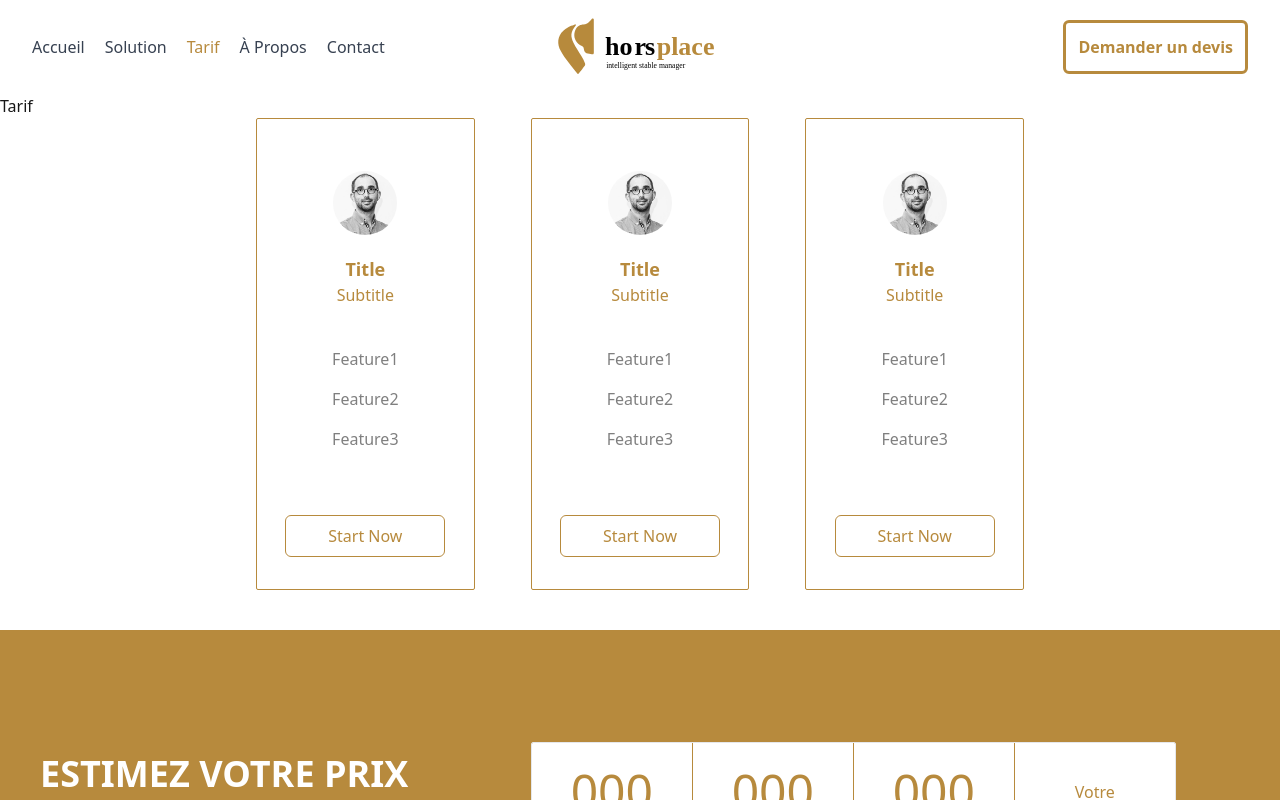
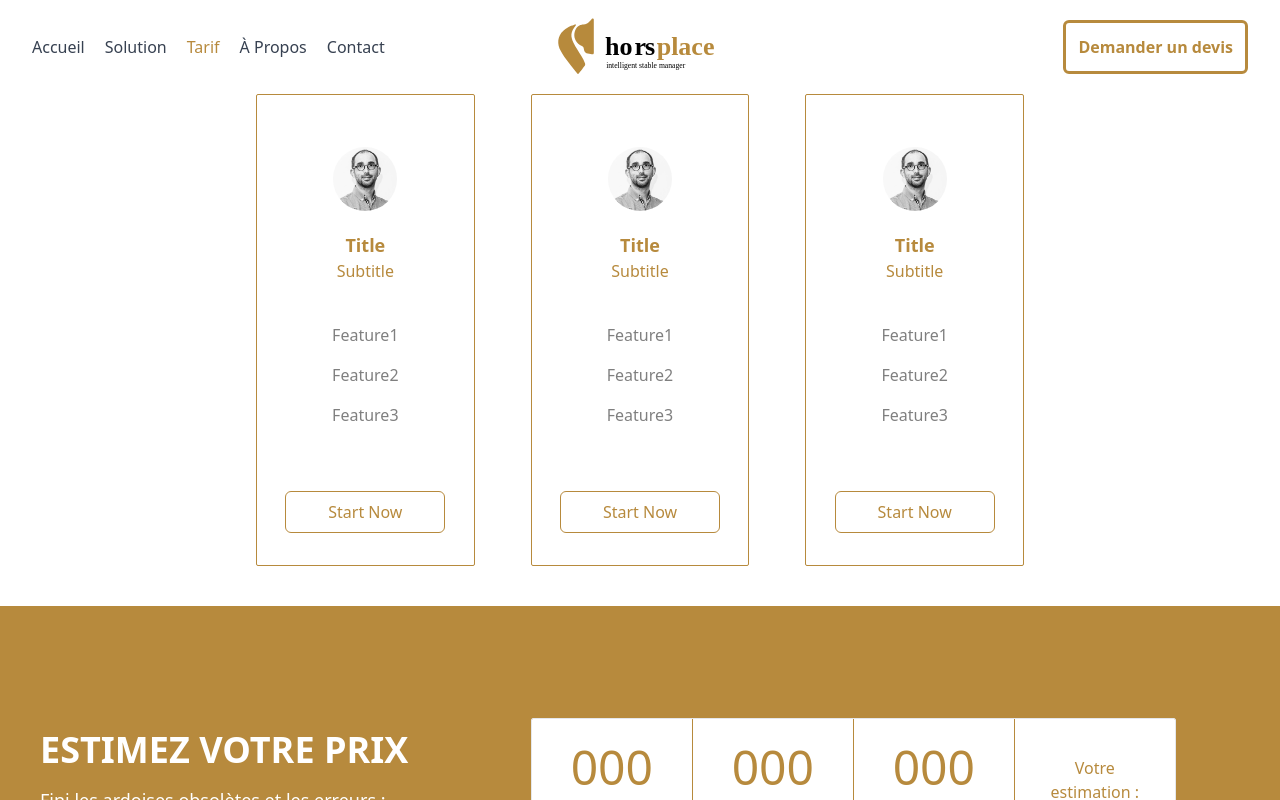
Before and after one commit to Nyttho/horseplace, a Next.js app: page /tarif in a window 1280 px wide. Shown: the top 800 px of the page. Built offline with nearby package versions, Linux system fonts and the light colour scheme.

Commit message:
normalisation

```diff
--- a/app/components/NumberBox.jsx
+++ b/app/components/NumberBox.jsx
@@ -19,7 +19,7 @@ export default function NumberBox({ amount, itemType, range, setItemType }) {
 
   const handleInputChange = (e) => {
     let value = parseInt(e.target.innerText.replace(/\D/g, ""), 10) || 0;
-    if (value >= 0 && value <= 999) {
+    if (value >= 0 && value <= 100) {
       setItemType(value);
     } else {
       setItemType(0); // Reset si invalide
--- a/app/tarif/page.jsx
+++ b/app/tarif/page.jsx
@@ -38,7 +38,6 @@ export default function Tarif (){
   return(
 <>
     <section>
-      <h1>Tarif</h1>
         <div className="flex gap-14 w-3/5 mx-auto">
           {fakeOffers.map(fake => (
             <Offer key={fake.id} offer={fake}/>
```
